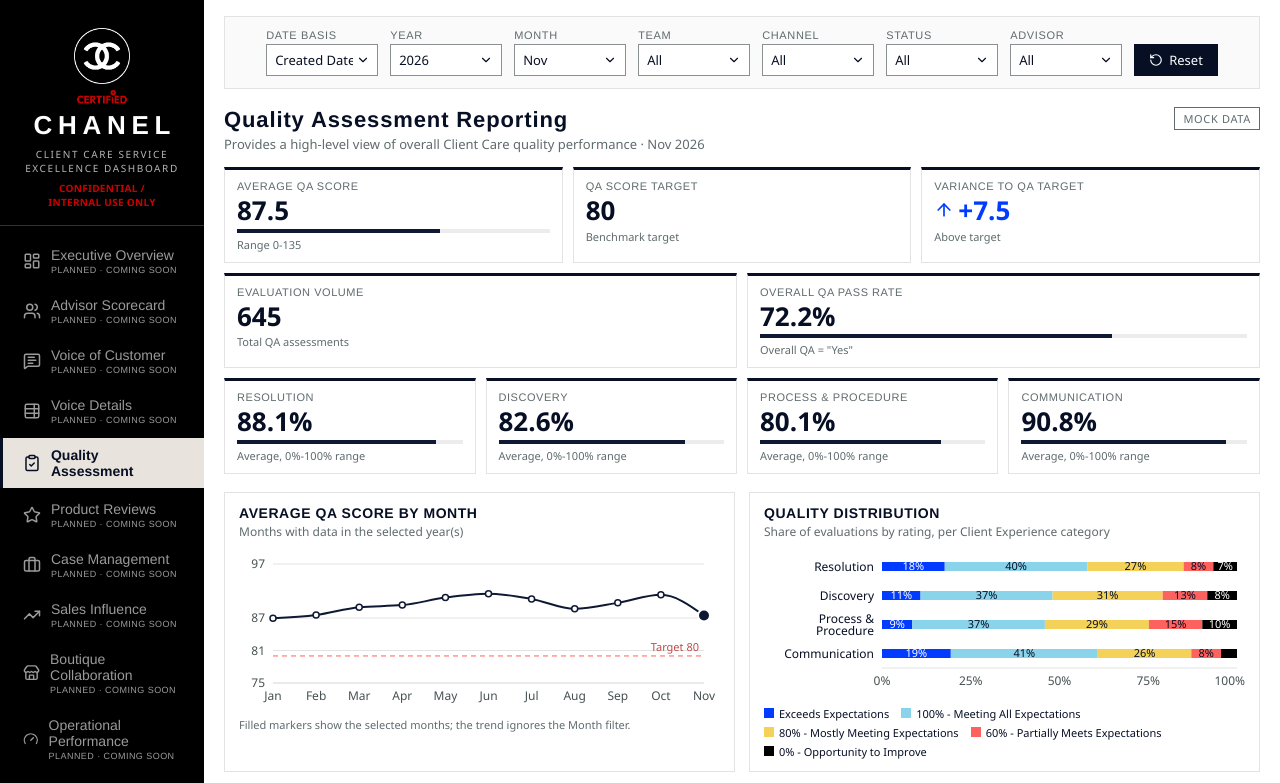
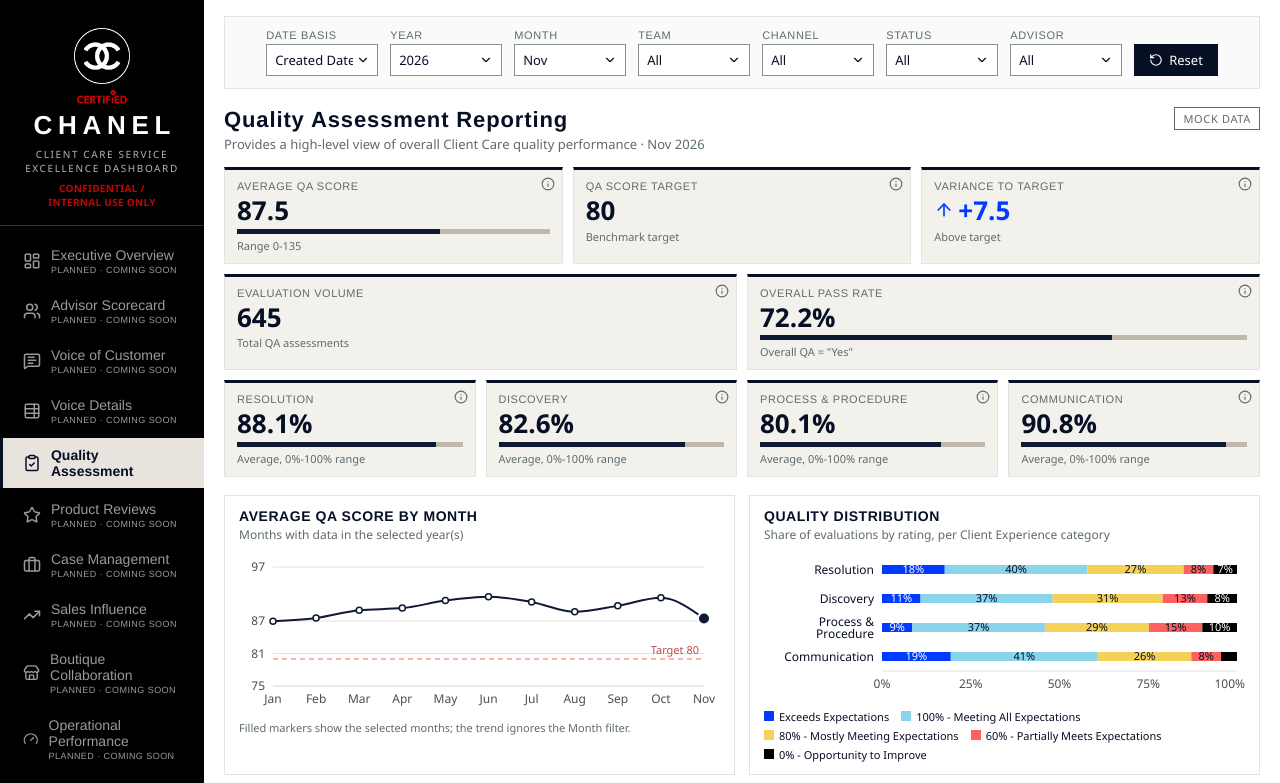
Before and after one commit to mat-cyz/46-Client-Care-Dashboard-Prototype, a React (Vite) app: page / in a window 1280 px wide. Shown: the top 783 px of the page. Built offline with nearby package versions, Linux system fonts and the light colour scheme.

Commit message:
Enhance KPI cards with info buttons and tooltips for additional context; update definitions for clarity

```diff
--- a/src/App.css
+++ b/src/App.css
@@ -359,13 +359,14 @@
 .span-6 { grid-column: span 6; }
 
 .kpi-card {
+  position: relative;
   display: grid;
   gap: 4px;
   align-content: start;
   padding: 10px 12px;
   border: 1px solid var(--line);
   border-top: 3px solid var(--ink);
-  background: var(--white);
+  background: #f3f1ec;
 }
 
 .kpi-card h3 {
@@ -386,6 +387,56 @@
   line-height: 1.1;
 }
 
+.kpi-info-button {
+  position: absolute;
+  top: 5px;
+  right: 5px;
+  display: grid;
+  place-items: center;
+  width: 18px;
+  height: 18px;
+  padding: 0;
+  border: 0;
+  background: none;
+  color: var(--muted);
+  cursor: help;
+}
+
+.kpi-info-button:hover {
+  color: var(--ink);
+}
+
+.kpi-tooltip {
+  position: absolute;
+  z-index: 50;
+  top: calc(100% + 4px);
+  right: 0;
+  left: 0;
+  min-width: 170px;
+  padding: 8px 10px;
+  border: 1px solid var(--ink);
+  background: var(--white);
+  color: var(--ink);
+  font-size: 12px;
+  line-height: 1.35;
+  box-shadow: 0 6px 16px rgba(0, 0, 0, 0.18);
+  display: none;
+}
+
+.kpi-tooltip.visible {
+  display: block;
+}
+
+.kpi-tooltip strong {
+  display: block;
+  margin-bottom: 2px;
+  font-family: var(--font-label);
+  font-size: 10px;
+  letter-spacing: 0.06em;
+  text-transform: uppercase;
+  color: var(--muted);
+}
+
 .kpi-value.positive { color: var(--blue); }
 .kpi-value.negative { color: var(--coral-dark); }
 
@@ -395,8 +446,8 @@
 }
 
 .meter {
-  height: 4px;
-  background: #ececec;
+  height: 5px;
+  background: #bfb9ad;
 }
 
 .meter span {
@@ -697,6 +748,18 @@ tbody th {
     padding: 7px 10px;
   }
 
+  .kpi-card h3 {
+    padding-right: 8px;
+    letter-spacing: 0.02em;
+  }
+
+  .kpi-info-button {
+    top: 3px;
+    right: 3px;
+    width: 16px;
+    height: 16px;
+  }
+
   .kpi-value {
     font-size: 22px;
   }
--- a/src/components/Definitions.tsx
+++ b/src/components/Definitions.tsx
@@ -5,9 +5,9 @@ import { QA_MAX, QA_TARGET, RATINGS } from '../data/constants'
 const DEFINITIONS = [
   ['Average QA Score', `Mean QA score across evaluations, from 0 to ${QA_MAX}.`],
   ['QA Score Target', `Benchmark of ${QA_TARGET}.`],
-  ['Variance to QA Target', 'Average QA Score minus the QA Score Target.'],
+  ['Variance to Target', 'Average QA Score minus the QA Score Target.'],
   ['Evaluation Volume', 'Count of QA assessments in the current selection.'],
-  ['Overall QA Pass Rate', 'Share of evaluations where Overall QA is "Yes": QA score of at least 80 and Resolution not rated 0%.'],
+  ['Overall Pass Rate', 'Share of evaluations where Overall QA is "Yes": QA score of at least 80 and Resolution not rated 0%.'],
   ['Client Experience scores', `Average rating weight for Resolution, Discovery, Process & Procedure, and Communication (${RATINGS.map((r) => r.pct).join(', ')}).`],
 ] as const
 
--- a/src/components/KpiCard.tsx
+++ b/src/components/KpiCard.tsx
@@ -1,18 +1,51 @@
-import { ArrowDown, ArrowUp } from 'lucide-react'
+import { useId, useState } from 'react'
+import { ArrowDown, ArrowUp, Info } from 'lucide-react'
 
 interface KpiCardProps {
   label: string
   value: string
   note: string
+  question: string
   className?: string
   meter?: { value: number; max: number }
   tone?: 'positive' | 'negative'
 }
 
-export function KpiCard({ label, value, note, className = '', meter, tone }: KpiCardProps) {
+export function KpiCard({ label, value, note, question, className = '', meter, tone }: KpiCardProps) {
+  const [hovered, setHovered] = useState(false)
+  const [focused, setFocused] = useState(false)
+  const [dismissed, setDismissed] = useState(false)
+  const tipId = useId()
+  const showTip = (hovered || focused) && !dismissed
+
   return (
     <article className={`kpi-card ${className}`}>
       <h3>{label}</h3>
+      <button
+        type="button"
+        className="kpi-info-button"
+        aria-label={`Business question for ${label}`}
+        aria-describedby={tipId}
+        onMouseEnter={() => setHovered(true)}
+        onMouseLeave={() => {
+          setHovered(false)
+          setDismissed(false)
+        }}
+        onFocus={() => setFocused(true)}
+        onBlur={() => {
+          setFocused(false)
+          setDismissed(false)
+        }}
+        onKeyDown={(event) => {
+          if (event.key === 'Escape') setDismissed(true)
+        }}
+      >
+        <Info size={14} aria-hidden="true" />
+      </button>
+      <div id={tipId} role="tooltip" className={`kpi-tooltip ${showTip ? 'visible' : ''}`}>
+        <strong>Business question</strong>
+        {question}
+      </div>
       <p className={`kpi-value ${tone ?? ''}`}>
         {tone === 'positive' && <ArrowUp size={20} aria-label="Above target" />}
         {tone === 'negative' && <ArrowDown size={20} aria-label="Below target" />}
--- a/src/pages/QualityAssessmentPage.tsx
+++ b/src/pages/QualityAssessmentPage.tsx
@@ -71,21 +71,22 @@ export function QualityAssessmentPage({ data, state, onRetry }: { data: Dashboar
       ) : (
         <>
           <section className="kpi-grid" aria-label="Executive KPIs">
-            <KpiCard className="span-4" label="Average QA Score" value={fmtScore(summary.avgQa)} note={`Range 0-${QA_MAX}`} meter={{ value: summary.avgQa, max: QA_MAX }} />
-            <KpiCard className="span-4" label="QA Score Target" value={String(QA_TARGET)} note="Benchmark target" />
+            <KpiCard className="span-4" label="Average QA Score" value={fmtScore(summary.avgQa)} note={`Range 0-${QA_MAX}`} meter={{ value: summary.avgQa, max: QA_MAX }} question="How well are advisors performing against our quality standards overall?" />
+            <KpiCard className="span-4" label="QA Score Target" value={String(QA_TARGET)} note="Benchmark target" question="What quality score benchmark are we aiming to meet?" />
             <KpiCard
               className="span-4"
-              label="Variance to QA Target"
+              label="Variance to Target"
               value={fmtSigned(variance)}
               note={variance >= 0 ? 'Above target' : 'Below target'}
               tone={variance >= 0 ? 'positive' : 'negative'}
+              question="Are we ahead of or behind our quality target, and by how much?"
             />
-            <KpiCard className="span-6" label="Evaluation Volume" value={fmtInt(summary.volume)} note="Total QA assessments" />
-            <KpiCard className="span-6" label="Overall QA Pass Rate" value={fmtPct(summary.passRate)} note='Overall QA = "Yes"' meter={{ value: summary.passRate, max: 100 }} />
-            <KpiCard className="span-3" label="Resolution" value={fmtPct(cx('resolution'))} note="Average, 0%-100% range" meter={{ value: cx('resolution'), max: 100 }} />
-            <KpiCard className="span-3" label="Discovery" value={fmtPct(cx('discovery'))} note="Average, 0%-100% range" meter={{ value: cx('discovery'), max: 100 }} />
-            <KpiCard className="span-3" label="Process & Procedure" value={fmtPct(cx('processProcedure'))} note="Average, 0%-100% range" meter={{ value: cx('processProcedure'), max: 100 }} />
-            <KpiCard className="span-3" label="Communication" value={fmtPct(cx('communication'))} note="Average, 0%-100% range" meter={{ value: cx('communication'), max: 100 }} />
+            <KpiCard className="span-6" label="Evaluation Volume" value={fmtInt(summary.volume)} note="Total QA assessments" question="How many interactions were evaluated, and is the sample large enough to trust?" />
+            <KpiCard className="span-6" label="Overall Pass Rate" value={fmtPct(summary.passRate)} note='Overall QA = "Yes"' meter={{ value: summary.passRate, max: 100 }} question="What share of evaluated interactions meet our service standards?" />
+            <KpiCard className="span-3" label="Resolution" value={fmtPct(cx('resolution'))} note="Average, 0%-100% range" meter={{ value: cx('resolution'), max: 100 }} question="Are advisors fully resolving what clients came to us for?" />
+            <KpiCard className="span-3" label="Discovery" value={fmtPct(cx('discovery'))} note="Average, 0%-100% range" meter={{ value: cx('discovery'), max: 100 }} question="Are advisors asking the right questions to understand each client's need?" />
+            <KpiCard className="span-3" label="Process & Procedure" value={fmtPct(cx('processProcedure'))} note="Average, 0%-100% range" meter={{ value: cx('processProcedure'), max: 100 }} question="Are advisors following the required processes and procedures?" />
+            <KpiCard className="span-3" label="Communication" value={fmtPct(cx('communication'))} note="Average, 0%-100% range" meter={{ value: cx('communication'), max: 100 }} question="Are advisors communicating clearly and with the right tone?" />
           </section>
 
           <div className="chart-grid">
```
